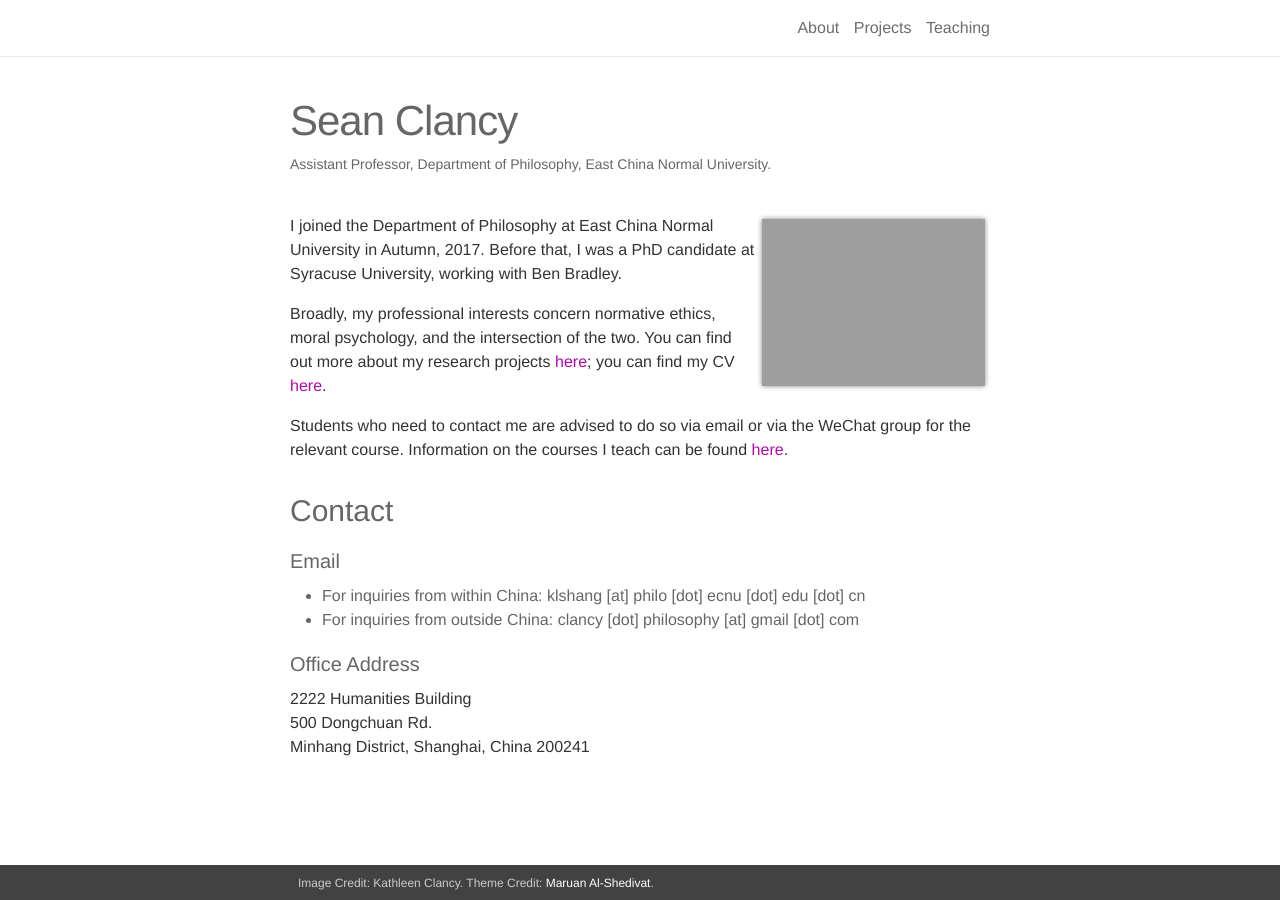
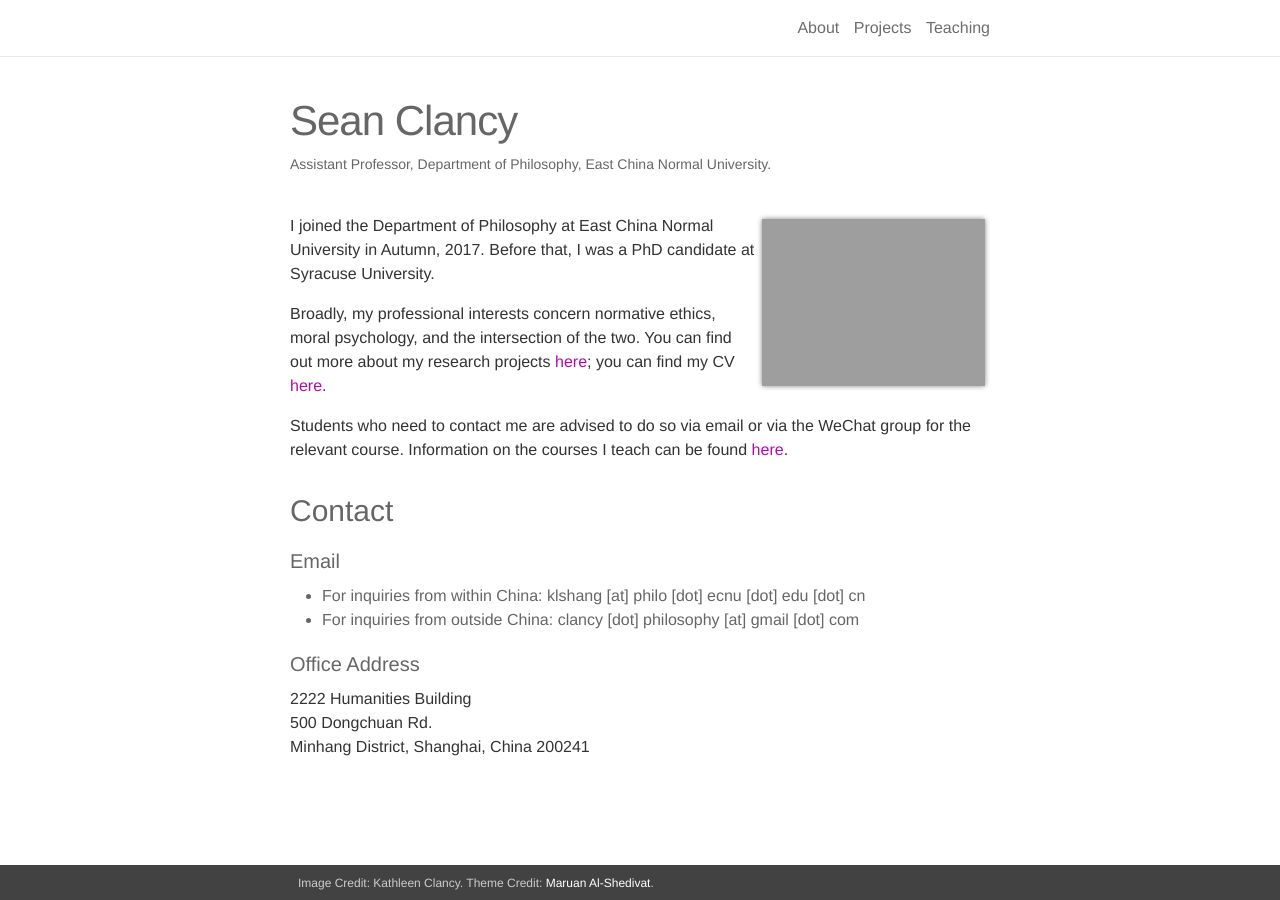
Before and after one commit to sean-clancy/sean-clancy.github.io, a Jekyll site: the page built from _pages/about.md, in a window 1280 px wide. Built offline with Jekyll 4.4.1, drawn with Linux system fonts in a browser that asks for light colours.

Commit message:
Update about.md

```diff
--- a/_pages/about.md
+++ b/_pages/about.md
@@ -12,7 +12,7 @@ news: true
 social: false
 ---
 
-I joined the Department of Philosophy at East China Normal University in Autumn, 2017. Before that, I was a PhD candidate at Syracuse University, working with Ben Bradley.
+I joined the Department of Philosophy at East China Normal University in Autumn, 2017. Before that, I was a PhD candidate at Syracuse University.
 
 Broadly, my professional interests concern normative ethics, moral psychology, and the intersection of the two. You can find out more about my research projects <a href="/projects/">here</a>; you can find my CV <a href="{{ site.baseurl }}/assets/Sean%20Clancy%20-%20July%202019%20CV%20-%20Short.pdf">here</a>.
 
```
